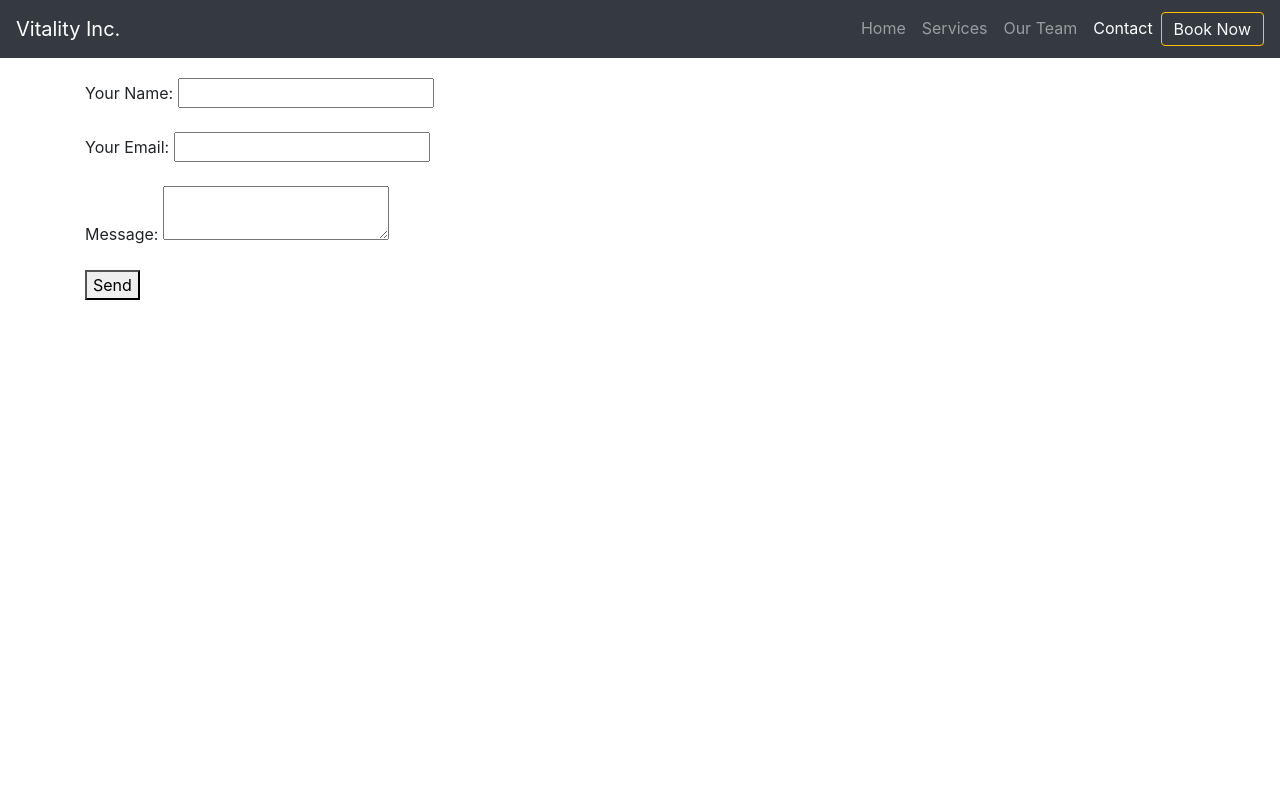
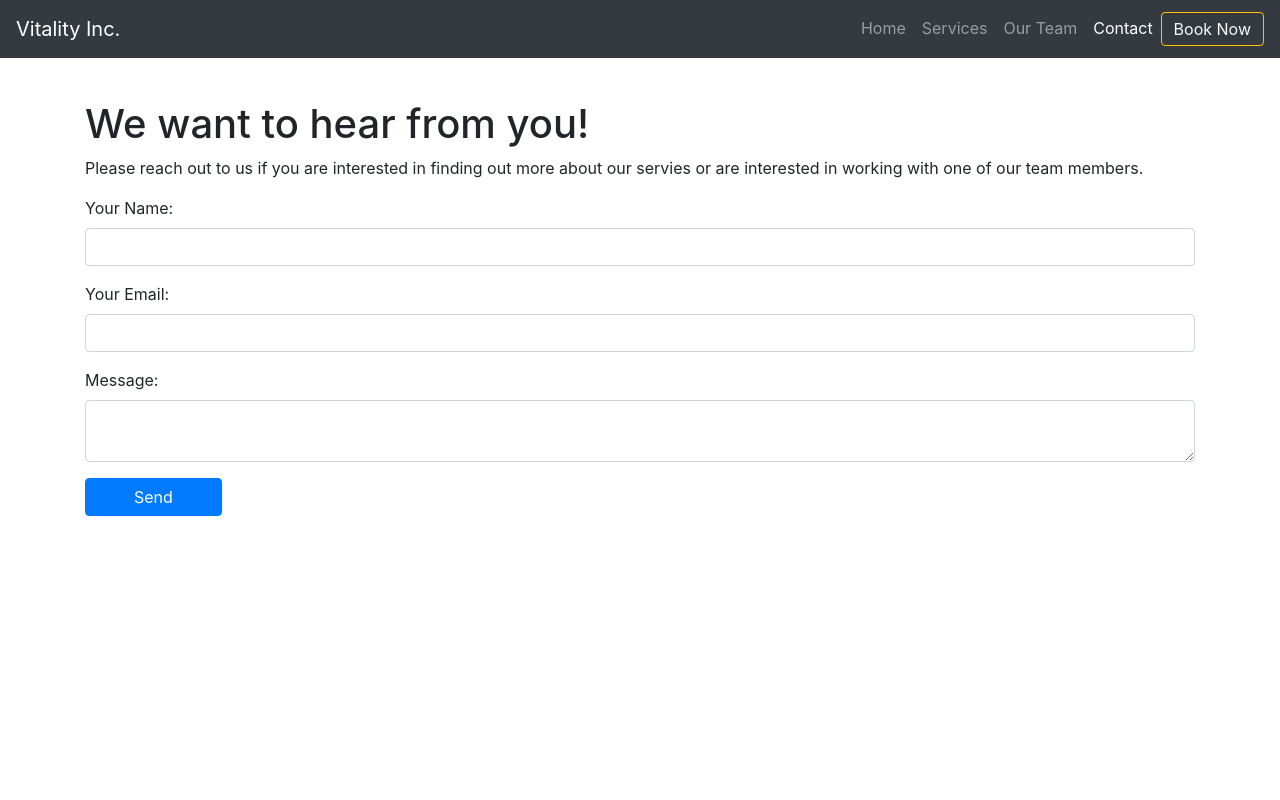
Before and after one commit to nathanbarlow/Portfolio_Site, a plain HTML site: page contact.html in a window 1280 px wide. Shown: the top 800 px of the page. Drawn offline with Linux system fonts and the light colour scheme.

Commit message:
bootstrapped contact form

```diff
--- a/assets/css/style.css
+++ b/assets/css/style.css
@@ -1,3 +1,7 @@
+
+body {
+  /* min-height: 100vh; */
+}
 
 
 /* parallax image containing panels */
@@ -80,5 +84,10 @@
 /* Form styles */
 
 .formContainer {
-  min-height: 100vh
+  min-height: 100vh;
+  margin-top: 100px;
 }
+
+.bot {
+  display: none;
+}
--- a/contact.html
+++ b/contact.html
@@ -35,26 +35,45 @@
 
 
 <!-- contact form -->
-<div class="container formContainer pt-4">
+<div class="container formContainer">
+  <h1>We want to hear from you!</h1>
+  <p>
+    Please reach out to us if you are interested in finding out more about our servies or
+    are interested in working with one of our team members.
+  </p>
+
   <form name="contact" method="POST" data-netlify="true">
-    <p>
-      <label>Non human field: <input name="bot-field" /></label>
-    </p>
-    <p>
-      <label>Your Name: <input type="text" name="name" /></label>
-    </p>
-    <p>
-      <label>Your Email: <input type="email" name="email" /></label>
-    </p>
-    <p>
-      <label>Message: <textarea name="message"></textarea></label>
-    </p>
-    <div data-netlify-recaptcha="true"></div>
-    <p>
-      <button type="submit">Send</button>
-    </p>
+    <div class="bot">
+      <label>Non human field:</label>
+      <input name="bot-field" />
+    </div>
+
+    <div class="form-group">
+      <label class="form-control-label">Your Name:</label>
+      <input class="form-control" type="text" name="name" />
+    </div>
+
+    <div class="form-group">
+      <label class="form-control-label">Your Email:</label>
+      <input class="form-control" type="email" name="email" />
+    </div>
+
+    <div class="form-group">
+      <label class="form-control-label">Message:</label>
+      <textarea class="form-control" name="message"></textarea>
+    </div>
+
+    <div class="form-group">
+      <div data-netlify-recaptcha="true"></div>
+    </div>
+
+    <div class="form-group">
+      <button class="btn btn-primary px-5" type="submit">Send</button>
+    </div>
+
   </form>
 </div> <!-- contact form -->
+
 
 <!-- footer -->
 <div class="footer-panel">
```
